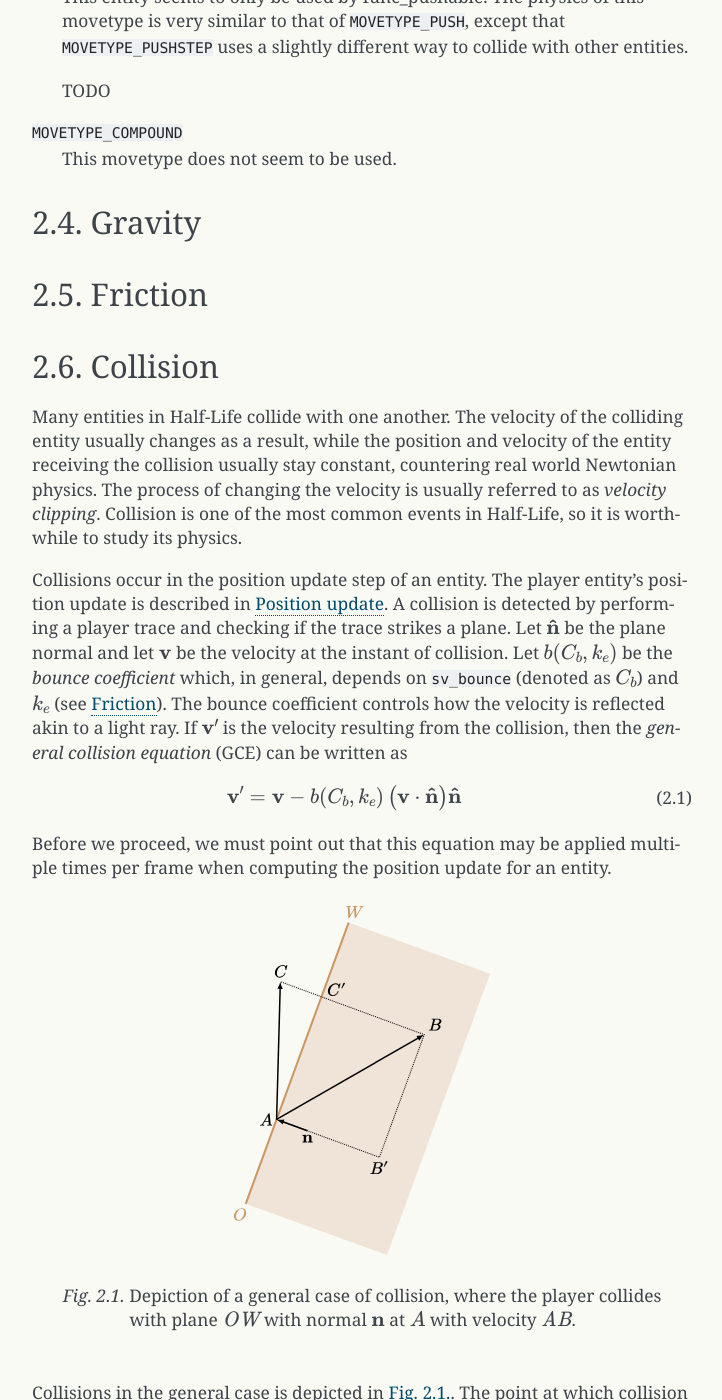
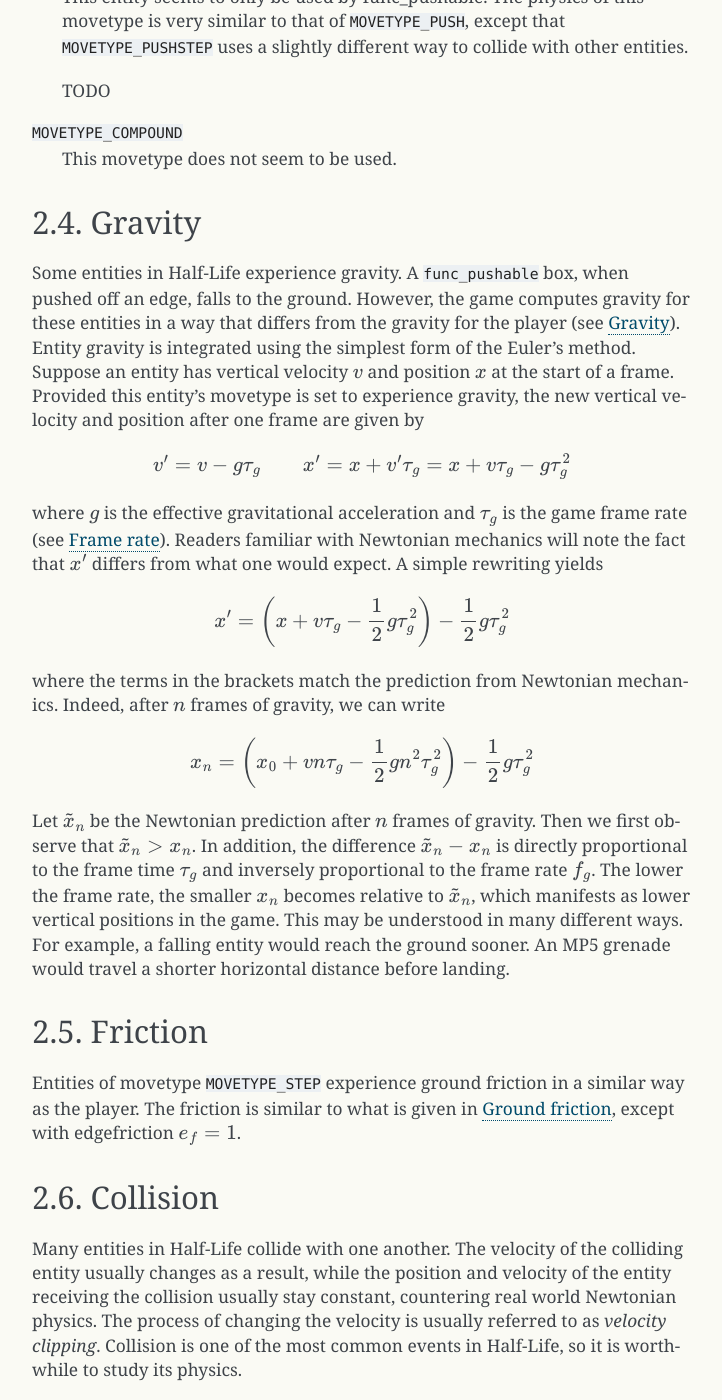
Before and after one commit to Matherunner/hldoc, a Sphinx documentation site: the page built from source/entity.rst, in a window 1280 px wide and 1400 px high, scrolled down 2281 px. Shown: the whole window, without its empty margins (388-1110 px from the left). Built offline with Sphinx 7.4.7, drawn with Linux system fonts in a browser that asks for light colours; formulas are drawn with MathJax 3.

Commit message:
Expand entity descriptions

```diff
--- a/source/entity.rst
+++ b/source/entity.rst
@@ -116,12 +116,32 @@ are all the possible movetypes in Half-Life:
 Gravity
 -------
 
-.. TODO: player gravity is computed differently, with leapfrog integration
+Some entities in Half-Life experience gravity. A ``func_pushable`` box, when pushed off an edge, falls to the ground. However, the game computes gravity for these entities in a way that differs from the gravity for the player (see :ref:`player gravity`). Entity gravity is integrated using the simplest form of the Euler's method. Suppose an entity has vertical velocity :math:`v` and position :math:`x` at the start of a frame. Provided this entity's movetype is set to experience gravity, the new vertical velocity and position after one frame are given by
+
+.. math:: v' = v - g\tau_g \qquad x' = x + v'\tau_g = x + v\tau_g - g\tau_g^2
+
+where :math:`g` is the effective gravitational acceleration and :math:`\tau_g` is the game frame rate (see :ref:`frame rate`). Readers familiar with Newtonian mechanics will note the fact that :math:`x'` differs from what one would expect. A simple rewriting yields
+
+.. math:: x' = \left( x + v\tau_g - \frac{1}{2} g\tau_g^2 \right) - \frac{1}{2} g\tau_g^2
+
+where the terms in the brackets match the prediction from Newtonian mechanics. Indeed, after :math:`n` frames of gravity, we can write
+
+.. math:: x_n = \left( x_0 + vn\tau_g - \frac{1}{2} gn^2 \tau_g^2 \right) - \frac{1}{2} g\tau_g^2
+
+Let :math:`\tilde{x}_n` be the Newtonian prediction after :math:`n` frames of gravity. Then we first observe that :math:`\tilde{x}_n > x_n`. In addition, the difference :math:`\tilde{x}_n - x_n` is directly proportional to the frame time :math:`\tau_g` and inversely proportional to the frame rate :math:`f_g`. The lower the frame rate, the smaller :math:`x_n` becomes relative to :math:`\tilde{x}_n`, which manifests as lower vertical positions in the game. This may be understood in many different ways. For example, a falling entity would reach the ground sooner. An MP5 grenade would travel a shorter horizontal distance before landing.
+
+.. TODO: remove the duplicated explanation in player gravity
 
 .. _friction:
 
 Friction
 --------
+
+Entities of movetype ``MOVETYPE_STEP`` experience ground friction in a similar way as the player. The friction is similar to what is given in :ref:`player friction`, except with edgefriction :math:`e_f = 1`.
+
+.. TODO: walk about LinearMove and AngularMove?
+
+.. TODO: walk about water, buoyancy
 
 .. Hitboxes
 .. --------
```
